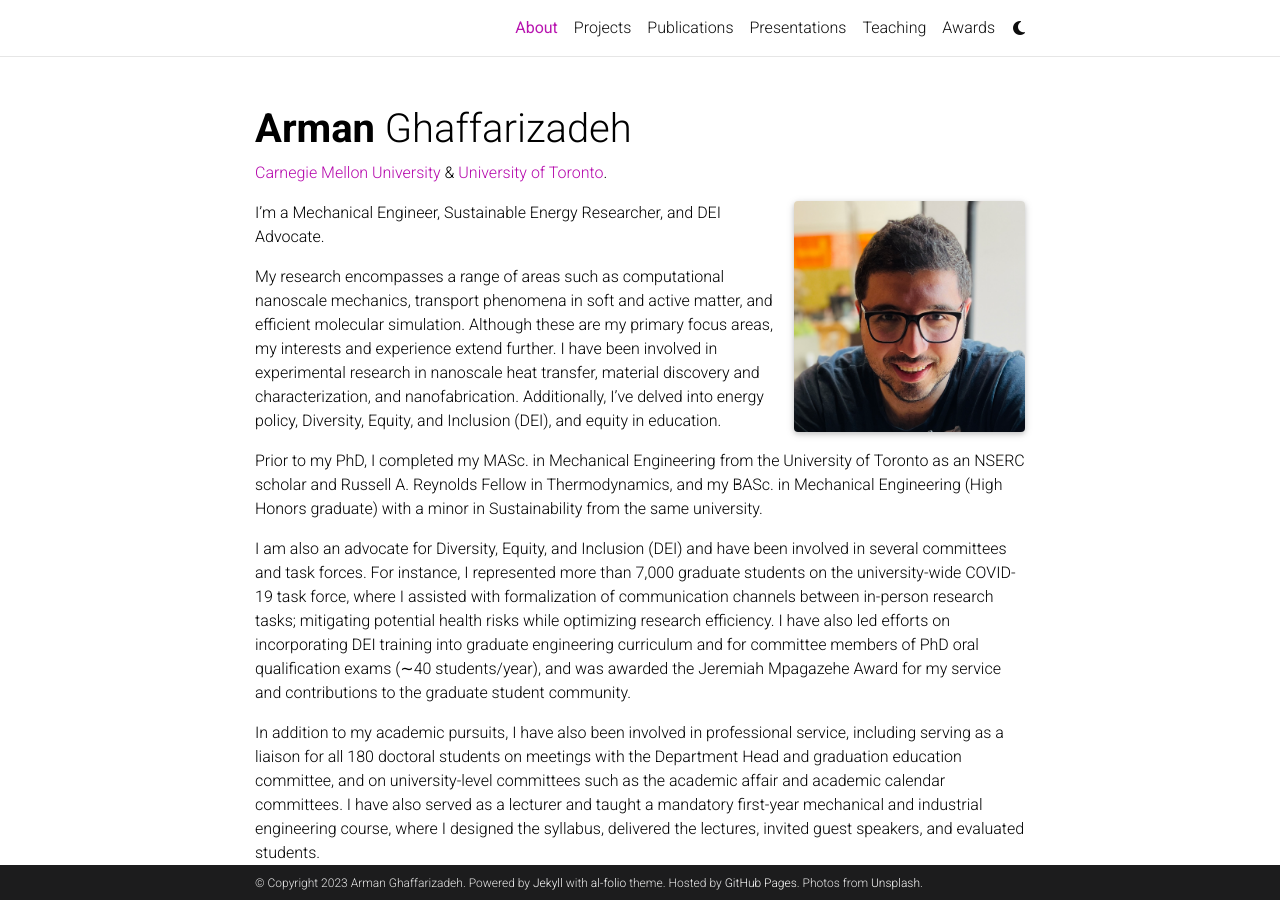
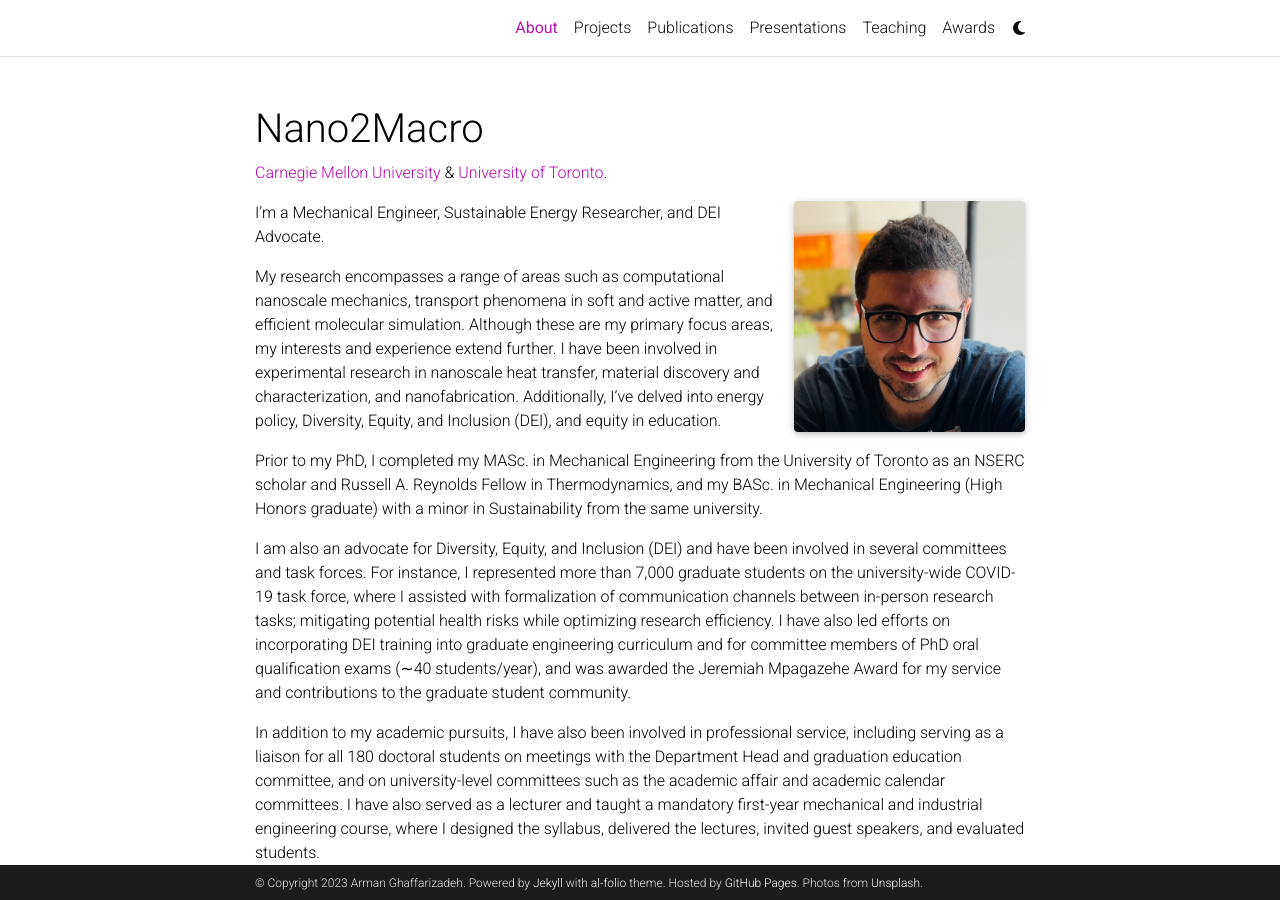
Before and after one commit to Nano2Macro/nano2macro.github.io, a Jekyll site: the page built from _pages/about.md, in a window 1280 px wide and 900 px high. Built offline with Jekyll 4.4.1, drawn with Linux system fonts in a browser that asks for light colours; full-size pictures stand in for the smaller copies a plugin makes; emoji names are drawn with the system emoji font; comment, search, counter and statistics services are not loaded; a style sheet for code colours, icons or effects is not loaded.

Commit message:
Update _config.yml

```diff
--- a/_config.yml
+++ b/_config.yml
@@ -12,7 +12,7 @@ navigation:
   # Remove the entry for the CV page
 
 
-title: blank # the website title (if blank, full name will be used instead)
+title: Nano2Macro # the website title (if blank, full name will be used instead)
 first_name: Arman
 middle_name:
 last_name: Ghaffarizadeh
```
